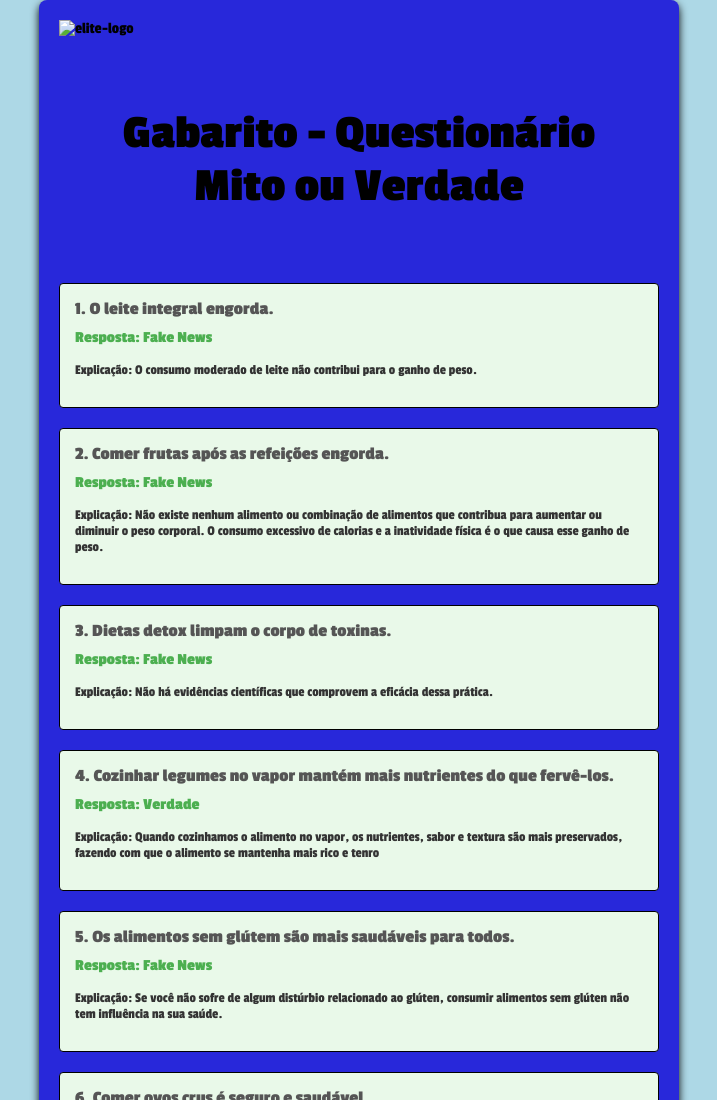
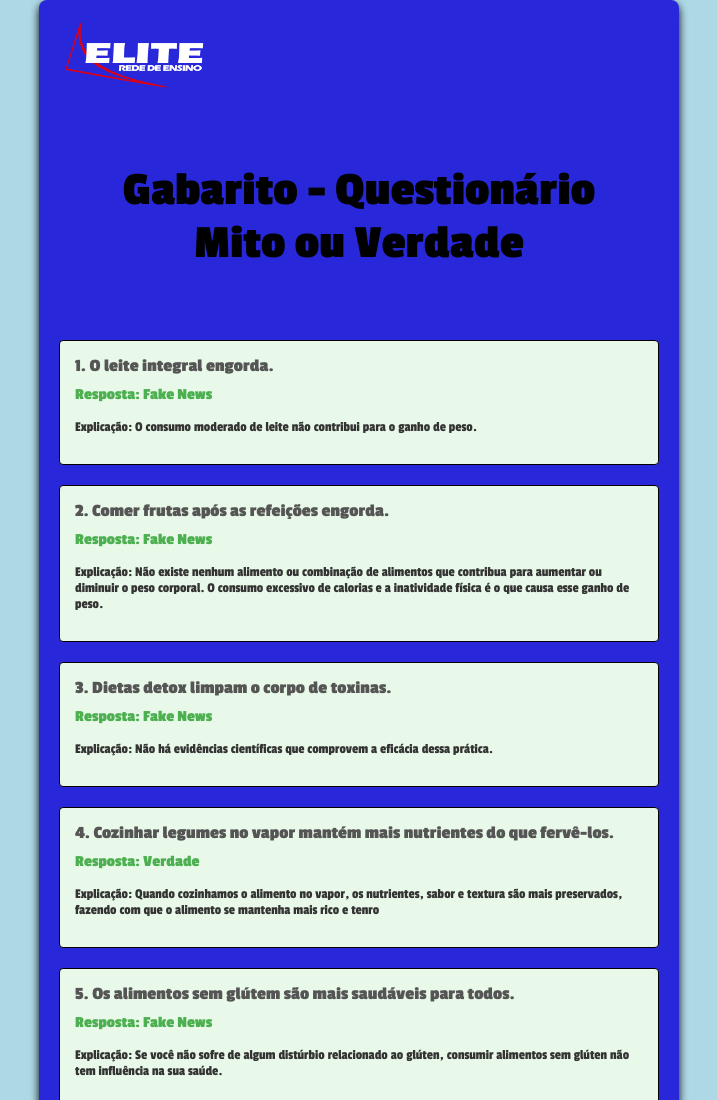
Before and after one commit to pedrofaini/trabalho-AQ4, a plain HTML site: page gabarito.html in a window 1280 px wide. Shown: the top 1100 px of the page, without its empty margins (281-998 px from the left). Drawn offline with Linux system fonts and the light colour scheme.

Commit message:
adicionei uma logo funcional

```diff
--- a/gabarito.html
+++ b/gabarito.html
@@ -9,7 +9,7 @@
 <body>
 
     <div class="answer-key-container">
-        <img src="imagens/elite-logo.png" alt="elite-logo">
+        <img src="ELITEBRANCA.png" alt="elite-logo">
         <h2>Gabarito - Questionário Mito ou Verdade</h2>
 
         <!-- Resposta 1 -->
```
Also changed, not shown: index.html (+1 -1 lines), ELITEBRANCA.png (added).
